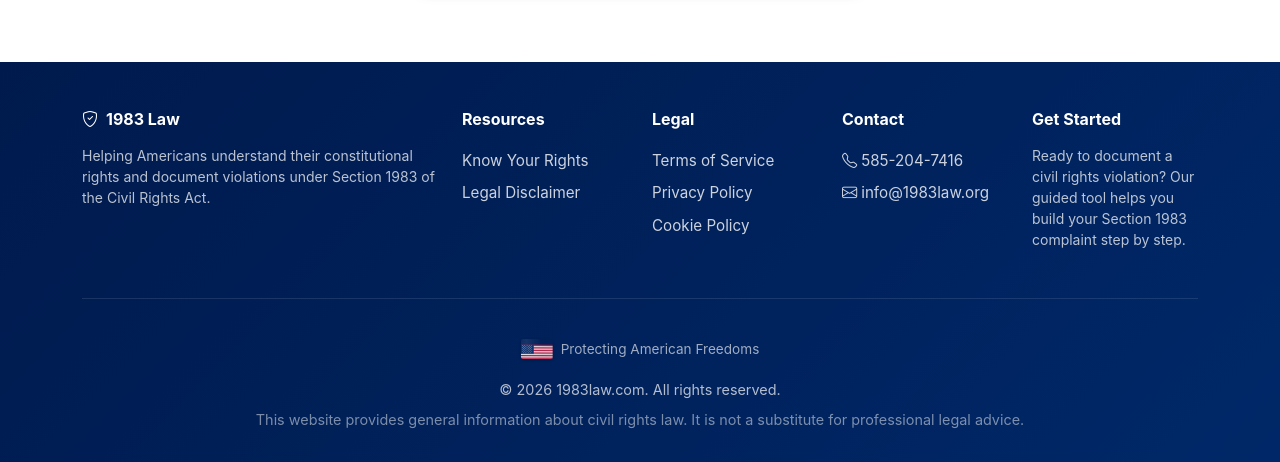
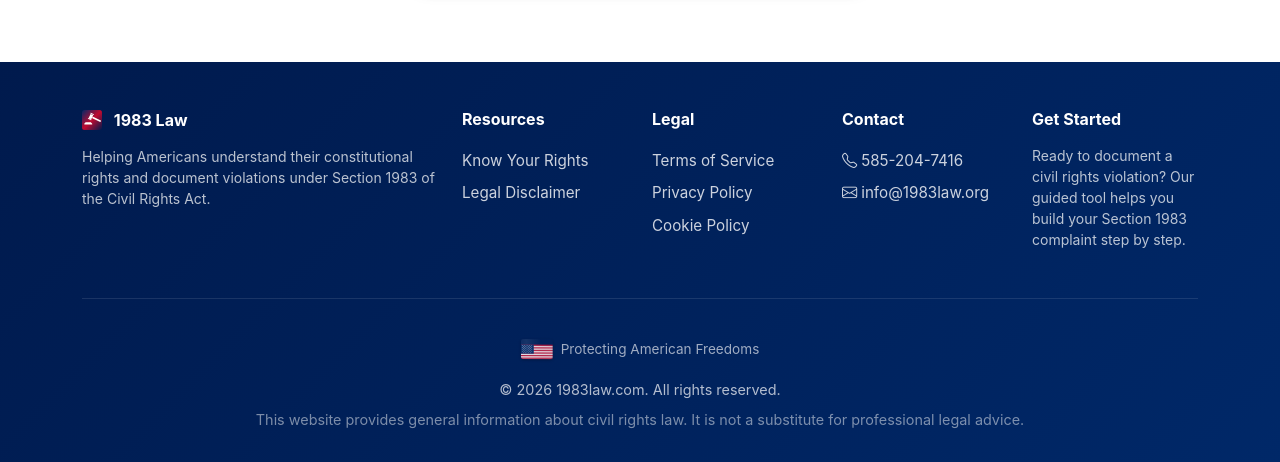
Before and after one commit to LaylaAddi/1983-law, a Django app: page /accounts/password-change/ in a window 1280 px wide. Shown: the part 621-1083 px from the top of the page. Run offline with Django 4.2, Linux system fonts and the light colour scheme; the visitor is signed in with stand-in values (Sample User, id 1); data comes from the database, SQL or seed files in the repository.

Commit message:
Update footer logo to use gavel favicon icon
Replace shield-check Bootstrap icon with gavel-icon.svg in footer branding

```diff
--- a/templates/base.html
+++ b/templates/base.html
@@ -193,7 +193,10 @@
         <div class="container">
             <div class="row">
                 <div class="col-lg-4 mb-4 mb-lg-0">
-                    <h6><i class="bi bi-shield-check me-2"></i>{{ header_app_name }}</h6>
+                    <h6>
+                        <img src="{% static 'gavel-icon.svg' %}" alt="Gavel" width="20" height="20" class="me-2" style="vertical-align: text-bottom;">
+                        {{ header_app_name }}
+                    </h6>
                     <p class="small text-light text-opacity-75">
                         Helping Americans understand their constitutional rights and document
                         violations under Section 1983 of the Civil Rights Act.
```
